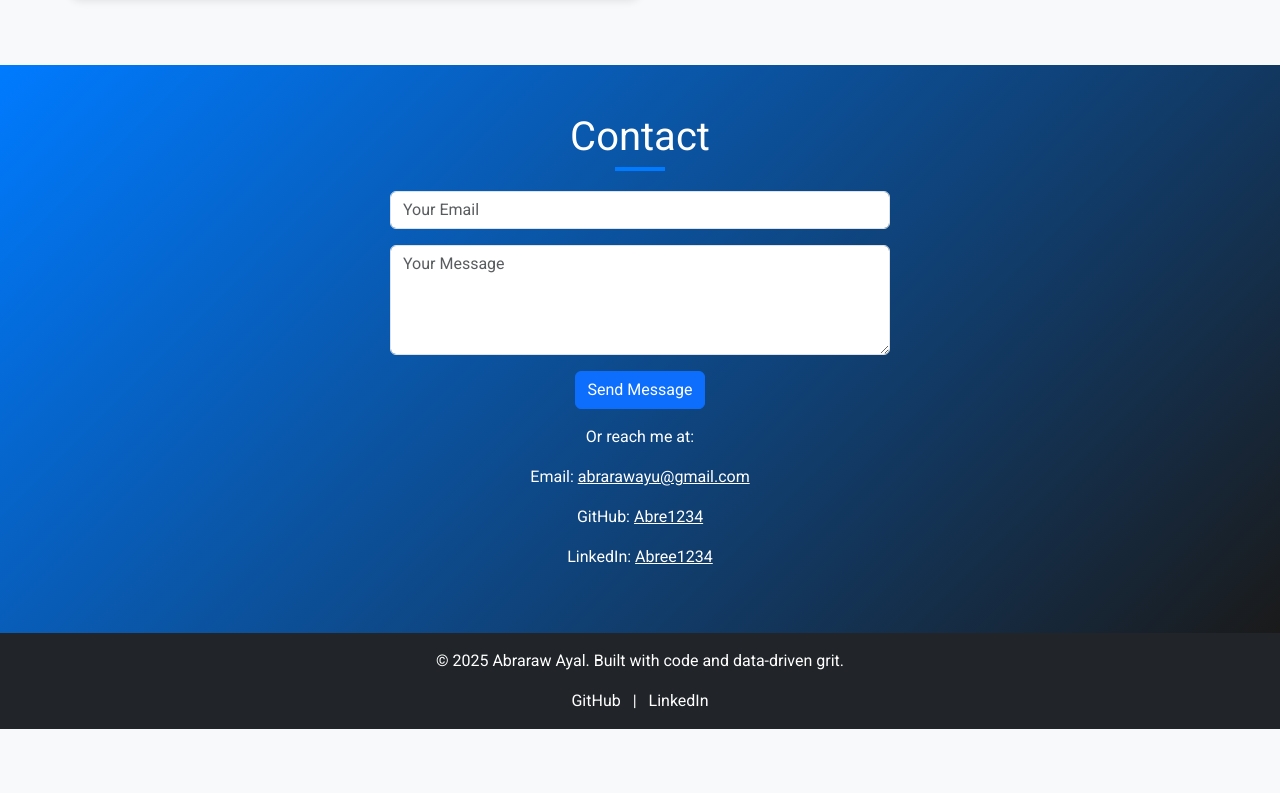
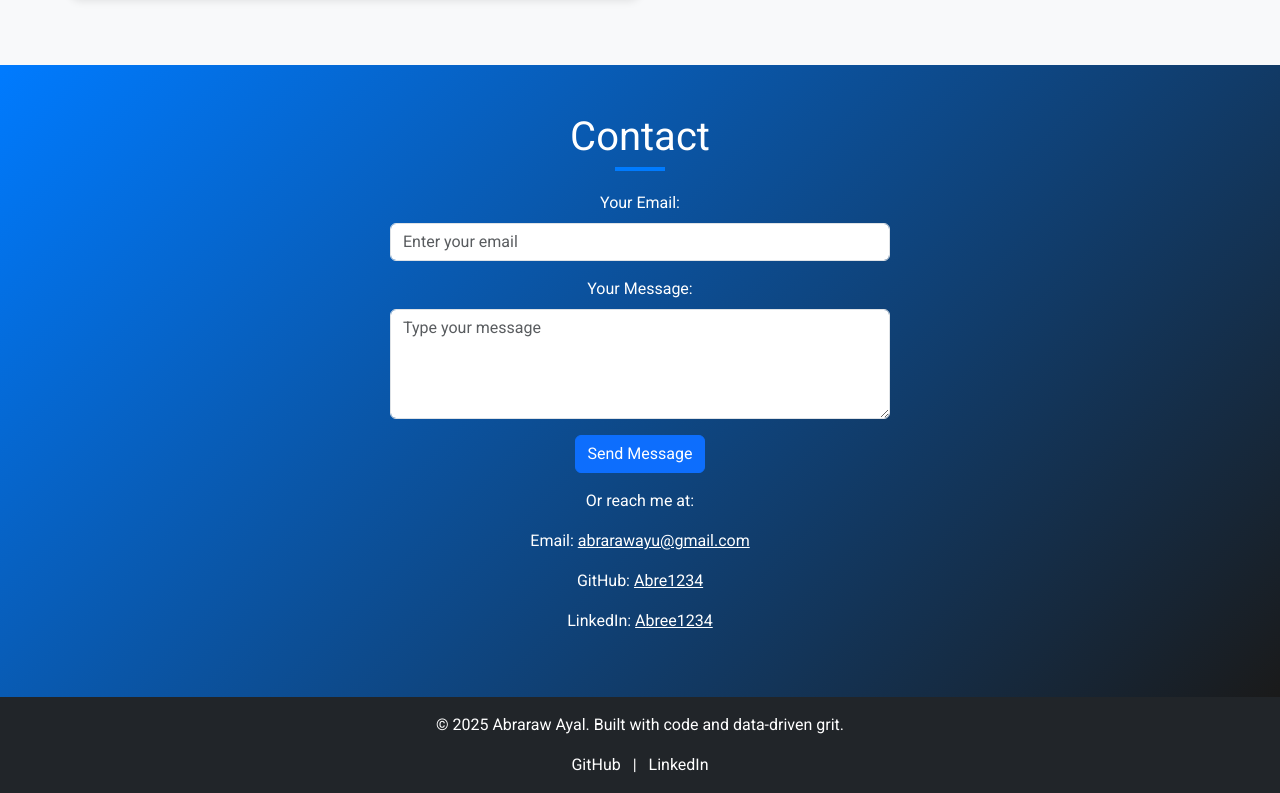
Before and after one commit to Abre1234/Portfolio, a plain HTML site: page index.html in a window 1280 px wide. Shown: the part 3279-4072 px from the top of the page. Before the commit the page ends 4008 px from the top, so only its background shows below. Drawn offline with nearby package versions, Linux system fonts and the light colour scheme.

Commit message:
Update index.html

```diff
--- a/index.html
+++ b/index.html
@@ -117,12 +117,18 @@
   <section id="contact" class="contact-section py-5 text-white text-center">
     <div class="container">
       <h2 class="section-title">Contact</h2>
-      <form action="https://formspree.io/f/your-endpoint" method="POST">
-  <input type="email" name="email" class="form-control mb-3" placeholder="Your Email" required>
-  <textarea name="message" class="form-control mb-3" placeholder="Your Message" rows="4" required></textarea>
+      <form action="https://formspree.io/f/xkgbeznn" method="POST" class="contact-form">
+  <div class="mb-3">
+    <label for="email" class="form-label text-white">Your Email:</label>
+    <input type="email" name="email" id="email" class="form-control" placeholder="Enter your email" required>
+  </div>
+  <div class="mb-3">
+    <label for="message" class="form-label text-white">Your Message:</label>
+    <textarea name="message" id="message" class="form-control" placeholder="Type your message" rows="4" required></textarea>
+  </div>
+  <input type="text" name="_gotcha" style="display:none;" aria-hidden="true"> <!-- Honeypot for spam protection -->
   <button type="submit" class="btn btn-primary">Send Message</button>
-  <input type="text" name="_gotcha" style="display:none;" aria-hidden="true"> <!-- Honeypot to reduce spam -->
-      </form>
+</form>
       <p class="mt-3">Or reach me at:</p>
       <p>Email: <a href="mailto:abrarawayu@gmail.com" class="text-white">abrarawayu@gmail.com</a></p>
       <p>GitHub: <a href="https://github.com/Abre1234" class="text-white">Abre1234</a></p>
```
